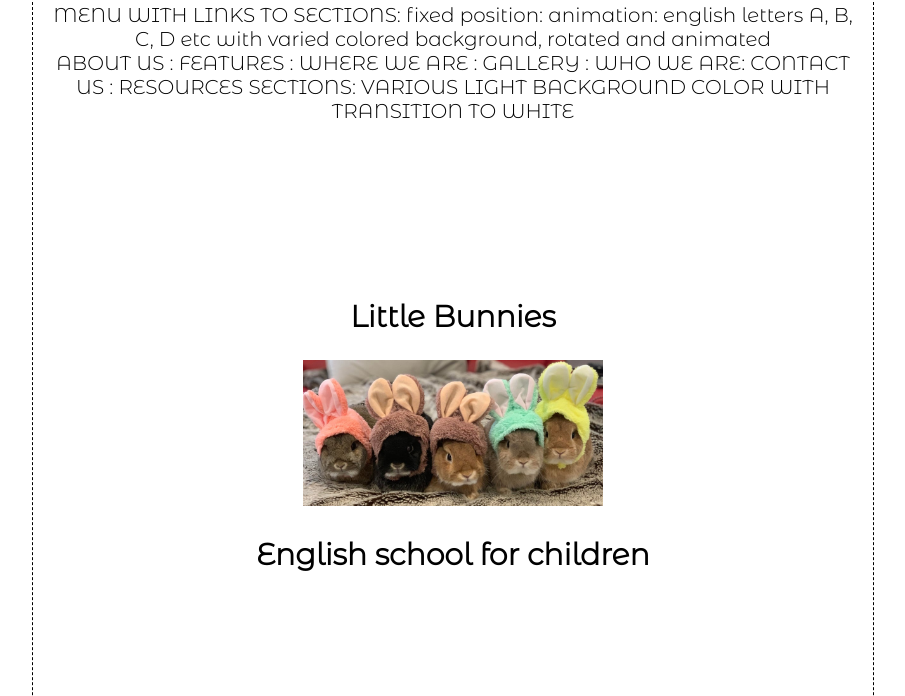
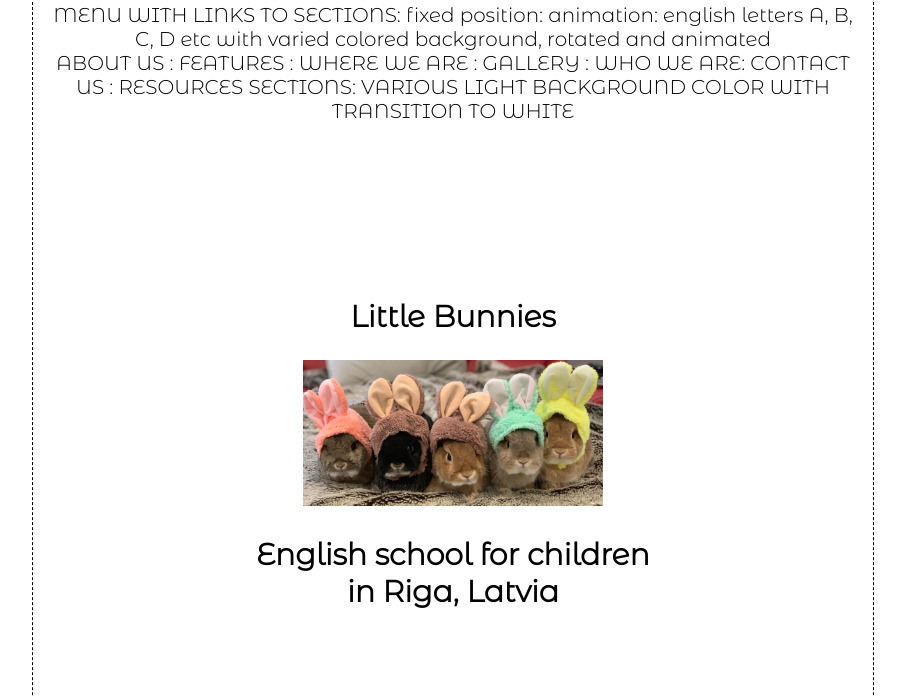
Before and after one commit to TeoPsycho/littlebunnies.lv, a plain HTML site: page index.html in a window 1280 px wide. Shown: the part 103-799 px from the top of the page, without its empty margins (187-1092 px from the left). Drawn offline with Linux system fonts and the light colour scheme; some packages are replaced by stand-ins of ours; files whose address does not match are found by name.

Commit message:
Update index.html

```diff
--- a/index.html
+++ b/index.html
@@ -44,7 +44,7 @@
 	<section class="title">
 		<h1>Little Bunnies</h1>
 		<img class="bunnies" src="./images/bunnies.jpg" alt="bunnies">
-		<h1>English school for children</h1>
+		<h1>English school for children<br>in Riga, Latvia</h1>
 	</section>
 	<section class="main">
 		<div id="about" class="section">
```
